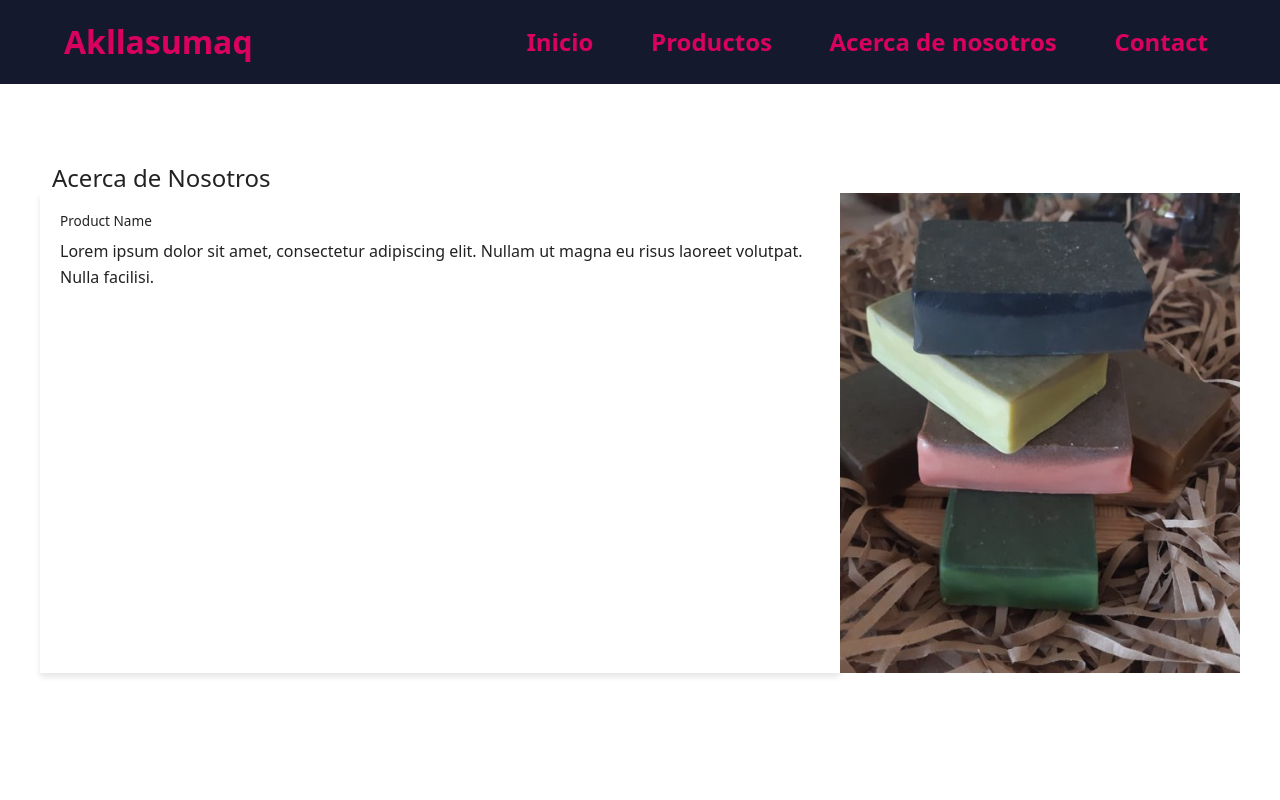
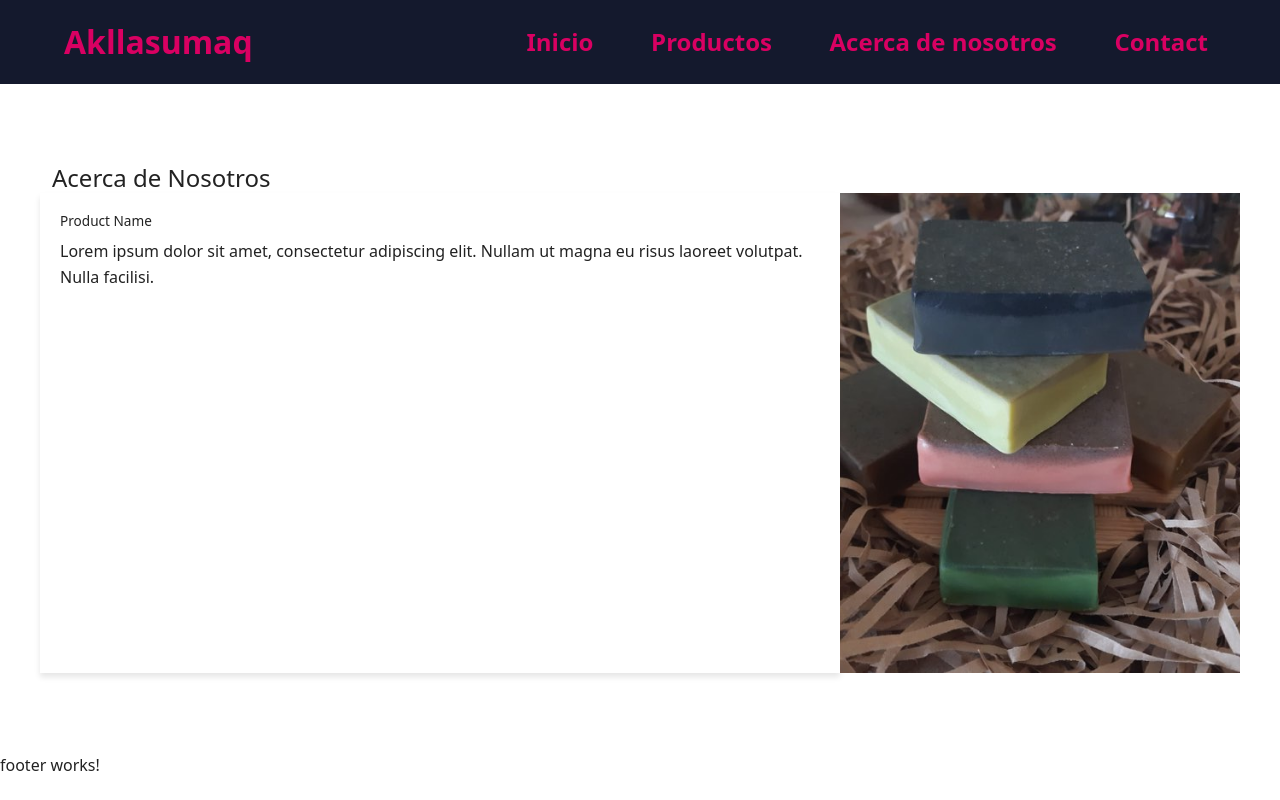
Before and after one commit to HelioGonzales/akllasumaq, an Angular app: page /about in a window 1280 px wide. Built offline with nearby package versions, Linux system fonts and the light colour scheme.

Commit message:
feat: implement footer component

```diff
--- a/src/app/app.component.html
+++ b/src/app/app.component.html
@@ -1,2 +1,3 @@
 <app-header></app-header>
 <router-outlet></router-outlet>
+<app-footer></app-footer>
--- a/src/app/app.module.ts
+++ b/src/app/app.module.ts
@@ -4,15 +4,16 @@ import { BrowserModule } from '@angular/platform-browser';
 import { AppRoutingModule } from './app-routing.module';
 import { AppComponent } from './app.component';
 import { HeaderModule } from './shared/modules/header/components/header/header.module';
+import { FooterModule } from './shared/modules/footer/footer.module';
 @NgModule({
   declarations: [
     AppComponent,
-
   ],
   imports: [
     BrowserModule,
     AppRoutingModule,
-    HeaderModule
+    HeaderModule,
+    FooterModule
   ],
   providers: [],
   bootstrap: [AppComponent]
--- /dev/null
+++ b/src/app/shared/modules/footer/footer.component.html
@@ -0,0 +1 @@
+<p>footer works!</p>
--- /dev/null
+++ b/src/app/shared/modules/footer/footer.module.ts
@@ -0,0 +1,15 @@
+import { NgModule } from '@angular/core';
+import { CommonModule } from '@angular/common';
+import { FooterComponent } from './footer.component';
+import { RouterModule } from '@angular/router';
+
+
+
+@NgModule({
+  declarations: [FooterComponent],
+  imports: [
+    CommonModule, RouterModule
+  ],
+  exports: [FooterComponent]
+})
+export class FooterModule { }
```
Also changed, not shown: src/app/shared/modules/footer/footer.component.ts (added, +10 -0 lines), src/app/shared/modules/footer/footer.component.css (added), 1 other file (tests, documents, lock files or other folders).
